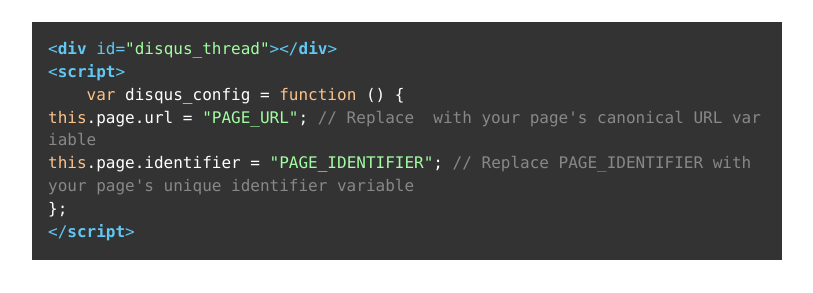
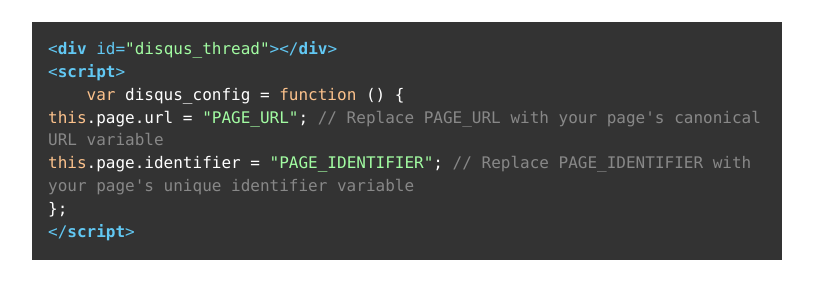
Before and after one commit to KompiAjaib/kompiajaib.github.io, a Jekyll site: the page built from _posts/2016-06-01-memasang-komentar-disqus-pada-github-pages.markdown, in a window 1280 px wide and 900 px high, scrolled down 1108 px. Shown: the part 152-445 px from the top of the window, without its empty margins (233-1046 px from the left). Built offline with Jekyll 4.4.1, drawn with Linux system fonts in a browser that asks for light colours; nearby versions of some CDN libraries; comment, search, counter and statistics services are not loaded.

Commit message:
Update 2016-06-01-memasang-komentar-disqus-pada-github-pages.markdown

```diff
--- a/_posts/2016-06-01-memasang-komentar-disqus-pada-github-pages.markdown
+++ b/_posts/2016-06-01-memasang-komentar-disqus-pada-github-pages.markdown
@@ -26,7 +26,7 @@ Kemudian silahkan buka repository blog Anda dan buat file `disqus_comments.html`
 <div id="disqus_thread"></div>
 <script>
     var disqus_config = function () {
-this.page.url = "PAGE_URL"; // Replace {{ PAGE_URL }} with your page's canonical URL variable
+this.page.url = "PAGE_URL"; // Replace PAGE_URL with your page's canonical URL variable
 this.page.identifier = "PAGE_IDENTIFIER"; // Replace PAGE_IDENTIFIER with your page's unique identifier variable
 };
 </script>
```
